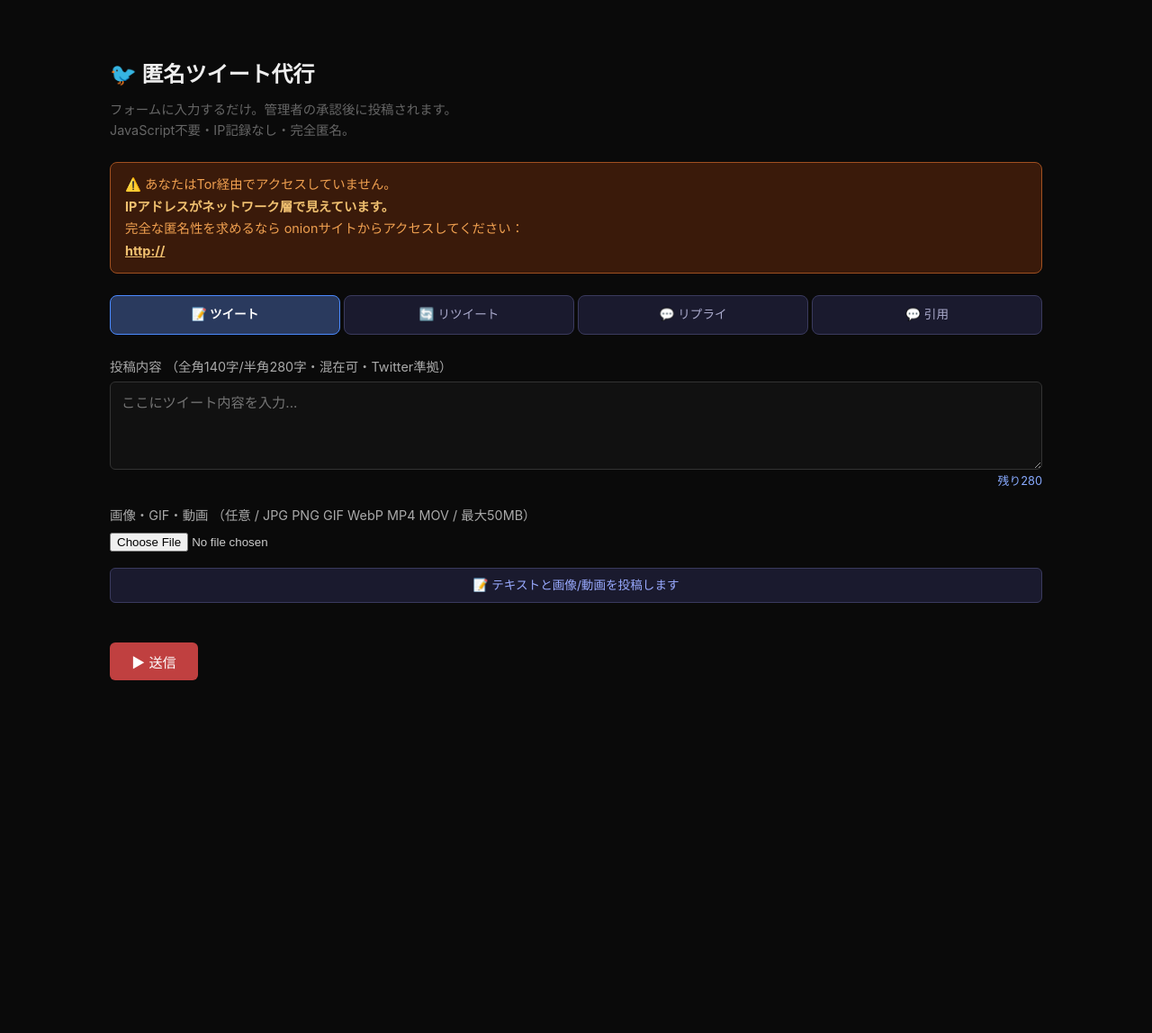
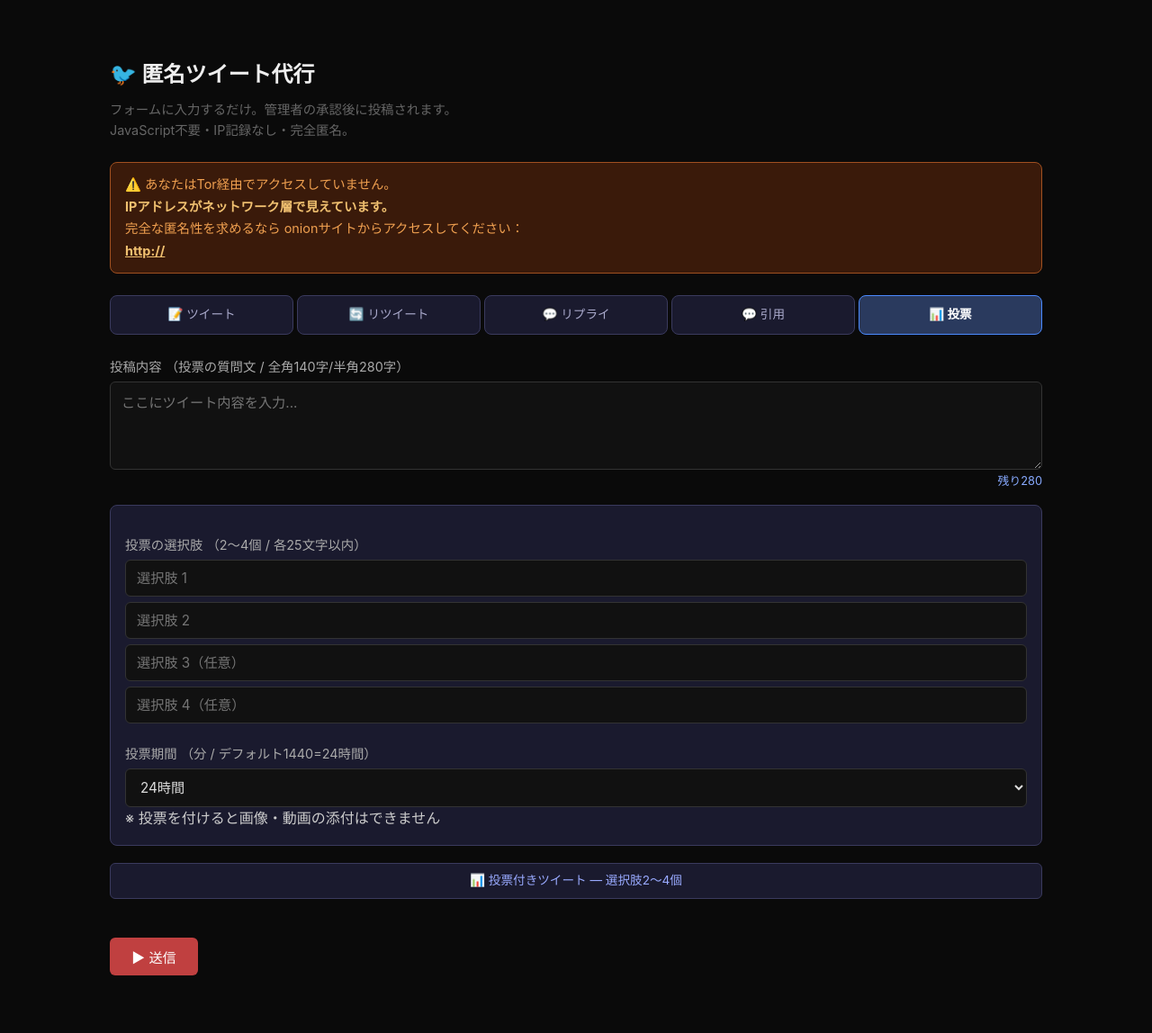
Before and after one commit to maebahesioru/daiko, a Flask app: page /?type=tweet&poll=1 in a window 1280 px wide. Shown: the whole page at 90% size. Before the commit the page ends 756 px from the top, so only its background shows below. Run offline with Flask 3, Linux system fonts and the light colour scheme.

Commit message:
poll support: 2-4 choices, duration config, replaces media

```diff
--- a/app.py
+++ b/app.py
@@ -144,7 +144,10 @@ def index():
     selected = request.args.get("type", "tweet")
     if selected not in ("tweet", "retweet", "reply", "quote"):
         selected = "tweet"
-    resp = make_response(render_template("submit.html", is_onion=_is_onion(), selected_type=selected, onion_hostname=_onion_hostname))
+    show_poll = request.args.get("poll") == "1" and selected in ("tweet", "reply")
+    resp = make_response(render_template("submit.html",
+        is_onion=_is_onion(), selected_type=selected,
+        onion_hostname=_onion_hostname, show_poll=show_poll))
     return _noindex(resp)
 
 
@@ -157,27 +160,48 @@ def submit():
         target_url = request.form.get("target_url", "").strip()
         like_original = 1 if request.form.get("like_original") == "1" else 0
 
-        # --- Handle file upload ---
+        # --- Poll handling ---
+        has_poll = request.form.get("has_poll") == "1"
+        poll_choices_json = ""
+        poll_duration = 0
+        if has_poll and submit_type in ("tweet", "reply"):
+            choices = []
+            for key in sorted(request.form.keys()):
+                if key.startswith("poll_choice_") and request.form.get(key, "").strip():
+                    choices.append(request.form[key].strip())
+            if len(choices) >= 2:
+                poll_choices_json = json.dumps(choices, ensure_ascii=False)
+                poll_duration = int(request.form.get("poll_duration", "1440"))
+                if poll_duration < 5:
+                    poll_duration = 5
+                elif poll_duration > 10080:
+                    poll_duration = 10080
+            elif has_poll:
+                flash("投票には2つ以上の選択肢が必要です", "error")
+                return redirect(url_for("index", type=submit_type, poll="1"))
+
+        # --- Handle file upload (skip if poll) ---
         media_filename = ""
-        file = request.files.get("media")
-        if file and file.filename:
-            ext = os.path.splitext(file.filename)[1].lower().lstrip(".")
-            if ext not in ALLOWED_EXTENSIONS:
-                flash(f"未対応のファイル形式です: .{ext} (対応: {', '.join(sorted(ALLOWED_EXTENSIONS))})", "error")
-                return redirect(url_for("index"))
-            if file.content_length and file.content_length > MAX_UPLOAD_SIZE:
-                flash(f"ファイルが大きすぎます (最大 {MAX_UPLOAD_SIZE // 1024 // 1024}MB)", "error")
-                return redirect(url_for("index"))
-            # Save with unique name to prevent collisions
-            media_filename = f"{uuid.uuid4().hex}_{file.filename}"
-            file.save(os.path.join(UPLOAD_DIR, media_filename))
-            log.info("File uploaded: %s", media_filename)
+        if not poll_choices_json:
+            file = request.files.get("media")
+            if file and file.filename:
+                ext = os.path.splitext(file.filename)[1].lower().lstrip(".")
+                if ext not in ALLOWED_EXTENSIONS:
+                    flash(f"未対応のファイル形式です: .{ext} (対応: {', '.join(sorted(ALLOWED_EXTENSIONS))})", "error")
+                    return redirect(url_for("index"))
+                if file.content_length and file.content_length > MAX_UPLOAD_SIZE:
+                    flash(f"ファイルが大きすぎます (最大 {MAX_UPLOAD_SIZE // 1024 // 1024}MB)", "error")
+                    return redirect(url_for("index"))
+                # Save with unique name to prevent collisions
+                media_filename = f"{uuid.uuid4().hex}_{file.filename}"
+                file.save(os.path.join(UPLOAD_DIR, media_filename))
+                log.info("File uploaded: %s", media_filename)
 
         # Parse tweet ID from URL if provided
         target_tweet_id = _parse_tweet_id(target_url)
 
-        # Validation — content can be empty if media is attached
-        has_content = bool(content) or bool(media_filename)
+        # Validation — content can be empty if media or poll is attached
+        has_content = bool(content) or bool(media_filename) or bool(poll_choices_json)
         if submit_type in ("tweet", "reply", "quote") and not has_content:
             flash("投稿内容または画像/動画が必要です", "error")
             return redirect(url_for("index", type=submit_type))
@@ -206,6 +230,8 @@ def submit():
             target_tweet_id=target_tweet_id,
             like_original=like_original,
             media_file=media_filename,
+            poll_choices=poll_choices_json,
+            poll_duration=poll_duration,
             status="pending",
         )
         db.add(sub)
--- a/models.py
+++ b/models.py
@@ -20,6 +20,8 @@ class Submission(Base):
     target_tweet_id = Column(String(64), default="")    # parsed tweet ID
     like_original = Column(Integer, default=0)          # 0 or 1
     media_file = Column(String(255), default="")        # uploaded media filename (in data/uploads/)
+    poll_choices = Column(Text, default="")              # JSON: ["choice1","choice2",...]
+    poll_duration = Column(Integer, default=0)           # minutes, 0=no poll
     status = Column(String(20), default="pending")      # pending, approved, rejected, posted, failed
     submitted_at = Column(DateTime, default=lambda: datetime.now(timezone.utc))
     reviewed_at = Column(DateTime, nullable=True)
--- a/static/style.css
+++ b/static/style.css
@@ -182,3 +182,28 @@ a:hover { color: #8cf; }
   border-radius: 8px;
   border: 1px solid #3a3a5e;
 }
+
+.poll-section {
+  background: #1a1a2e;
+  border: 1px solid #3a3a5e;
+  border-radius: 8px;
+  padding: 16px;
+  margin-bottom: 1.2rem;
+}
+
+.poll-input {
+  width: 100%;
+  padding: 10px;
+  margin-bottom: 6px;
+  border: 1px solid #444;
+  border-radius: 6px;
+  background: #12121e;
+  color: #ddd;
+  font-size: 1rem;
+  box-sizing: border-box;
+}
+
+.poll-input:focus {
+  border-color: #4a8aff;
+  outline: none;
+}
--- a/templates/submit.html
+++ b/templates/submit.html
@@ -4,7 +4,7 @@
 <meta charset="UTF-8">
 <meta name="viewport" content="width=device-width, initial-scale=1.0">
 <title>匿名ツイート代行</title>
-<link rel="stylesheet" href="/static/style.css?v=2">
+<link rel="stylesheet" href="/static/style.css?v=3">
 </head>
 <body>
 <div class="container">
@@ -31,23 +31,56 @@
 {% endwith %}
 
 <div class="type-tabs">
-<a href="/?type=tweet" class="type-tab {% if selected_type == 'tweet' %}active{% endif %}">📝 ツイート</a>
+<a href="/?type=tweet" class="type-tab {% if selected_type == 'tweet' and not show_poll %}active{% endif %}">📝 ツイート</a>
 <a href="/?type=retweet" class="type-tab {% if selected_type == 'retweet' %}active{% endif %}">🔄 リツイート</a>
-<a href="/?type=reply" class="type-tab {% if selected_type == 'reply' %}active{% endif %}">💬 リプライ</a>
+<a href="/?type=reply" class="type-tab {% if selected_type == 'reply' and not show_poll %}active{% endif %}">💬 リプライ</a>
 <a href="/?type=quote" class="type-tab {% if selected_type == 'quote' %}active{% endif %}">💬 引用</a>
+{% if selected_type in ('tweet', 'reply') %}
+<a href="/?type={{ selected_type }}&poll=1" class="type-tab {% if show_poll %}active{% endif %}">📊 投票</a>
+{% endif %}
 </div>
 
 <form method="POST" action="/submit" enctype="multipart/form-data">
 <input type="hidden" name="type" value="{{ selected_type }}">
+{% if show_poll %}<input type="hidden" name="has_poll" value="1">{% endif %}
 
 {% if selected_type != 'retweet' %}
-<label for="content">投稿内容 <span class="hint">（全角140字/半角280字・混在可・Twitter準拠）</span></label>
+<label for="content">投稿内容
+{% if show_poll %}
+<span class="hint">（投票の質問文 / 全角140字/半角280字）</span>
+{% else %}
+<span class="hint">（全角140字/半角280字・混在可・Twitter準拠）</span>
+{% endif %}
+</label>
 <textarea name="content" id="content" rows="4" placeholder="ここにツイート内容を入力..."></textarea>
 <div id="counter" class="counter">残り280</div>
 <noscript><p class="hint">（JS無効のため文字数はサーバー側で判定されます）</p></noscript>
 {% endif %}
 
-{% if selected_type in ('tweet', 'reply') %}
+{% if show_poll %}
+<div class="poll-section">
+<label>投票の選択肢 <span class="hint">（2〜4個 / 各25文字以内）</span></label>
+<input type="text" name="poll_choice_1" maxlength="25" placeholder="選択肢 1" class="poll-input">
+<input type="text" name="poll_choice_2" maxlength="25" placeholder="選択肢 2" class="poll-input">
+<input type="text" name="poll_choice_3" maxlength="25" placeholder="選択肢 3（任意）" class="poll-input">
+<input type="text" name="poll_choice_4" maxlength="25" placeholder="選択肢 4（任意）" class="poll-input">
+
+<label for="poll_duration">投票期間 <span class="hint">（分 / デフォルト1440=24時間）</span></label>
+<select name="poll_duration" id="poll_duration">
+<option value="5">5分</option>
+<option value="60">1時間</option>
+<option value="360">6時間</option>
+<option value="720">12時間</option>
+<option value="1440" selected>24時間</option>
+<option value="2880">2日</option>
+<option value="10080">7日</option>
+</select>
+
+<p class="hint">※ 投票を付けると画像・動画の添付はできません</p>
+</div>
+{% endif %}
+
+{% if selected_type in ('tweet', 'reply') and not show_poll %}
 <label for="media">画像・GIF・動画 <span class="hint">（任意 / JPG PNG GIF WebP MP4 MOV / 最大50MB）</span></label>
 <input type="file" name="media" id="media" accept=".jpg,.jpeg,.png,.gif,.webp,.mp4,.mov">
 <div id="preview" class="media-preview"></div>
@@ -66,7 +99,9 @@
 {% endif %}
 
 <p class="usage-hint">
-{% if selected_type == 'tweet' %}
+{% if show_poll %}
+📊 投票付き{% if selected_type == 'tweet' %}ツイート{% else %}リプライ{% endif %} — 選択肢2〜4個
+{% elif selected_type == 'tweet' %}
 📝 テキストと画像/動画を投稿します
 {% elif selected_type == 'retweet' %}
 🔄 対象ツイートをリツイートします
@@ -85,17 +120,14 @@
 (function(){
     var ta = document.getElementById("content");
     var counter = document.getElementById("counter");
-    var submitBtn = document.getElementById("submit-btn");
     if (!ta || !counter) return;
 
     var LIMIT = 280;
 
-    // Twitter-compatible weight: CJK/fullwidth = 2, else = 1
     function tweetWeight(text) {
         var total = 0;
         for (var i = 0; i < text.length; i++) {
             var cp = text.charCodeAt(i);
-            // Surrogate pair for emoji / high-plane chars
             if (cp >= 0xD800 && cp <= 0xDBFF && i + 1 < text.length) {
                 var lo = text.charCodeAt(i + 1);
                 if (lo >= 0xDC00 && lo <= 0xDFFF) {
@@ -137,7 +169,6 @@
             counter.className = "counter over";
         }
 
-        // Block typing past limit
         if (weight > LIMIT) {
             var cut = "";
             var w = 0;
@@ -152,7 +183,7 @@
         }
     });
 
-    // --- Media preview ---
+    // Media preview
     var mediaInput = document.getElementById("media");
     var preview = document.getElementById("preview");
     if (mediaInput && preview) {
```
Also changed, not shown: bot_worker.py (+5 -2 lines), twitter_client.py (+27 -10 lines).
